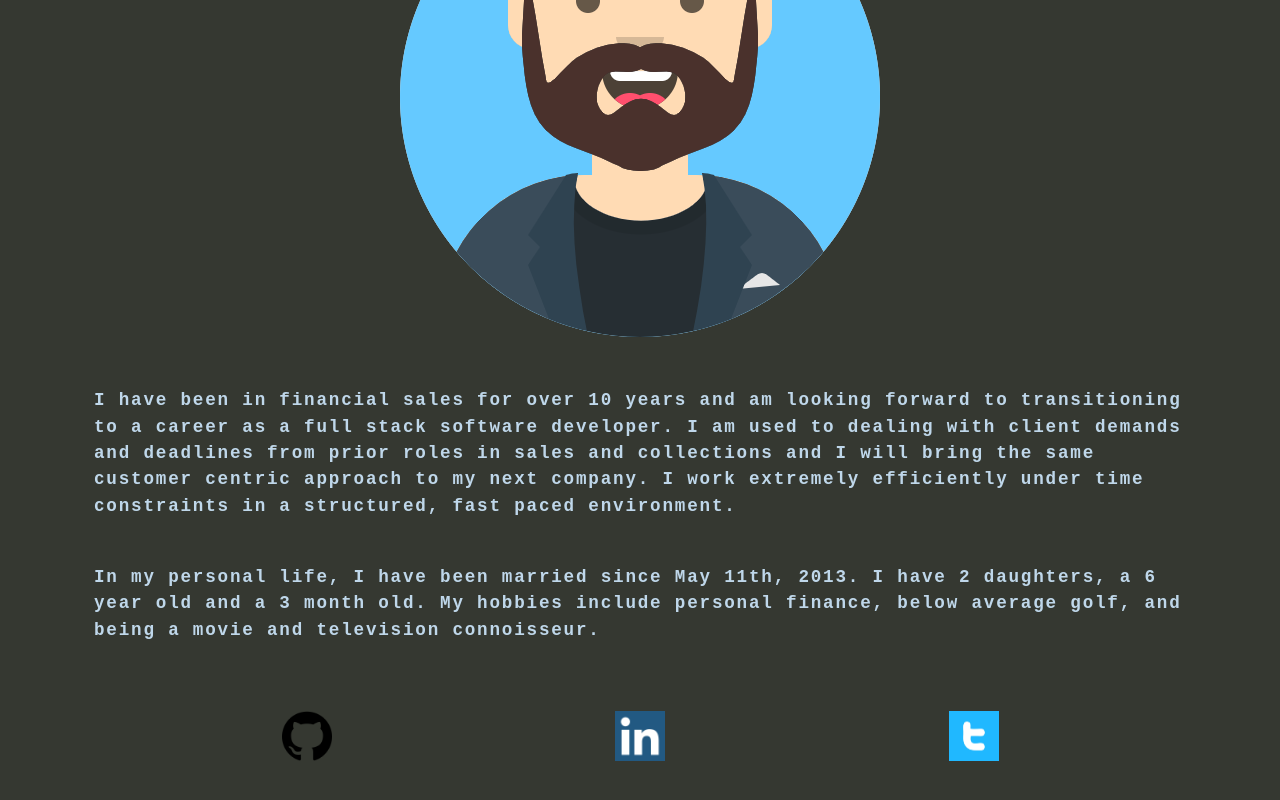
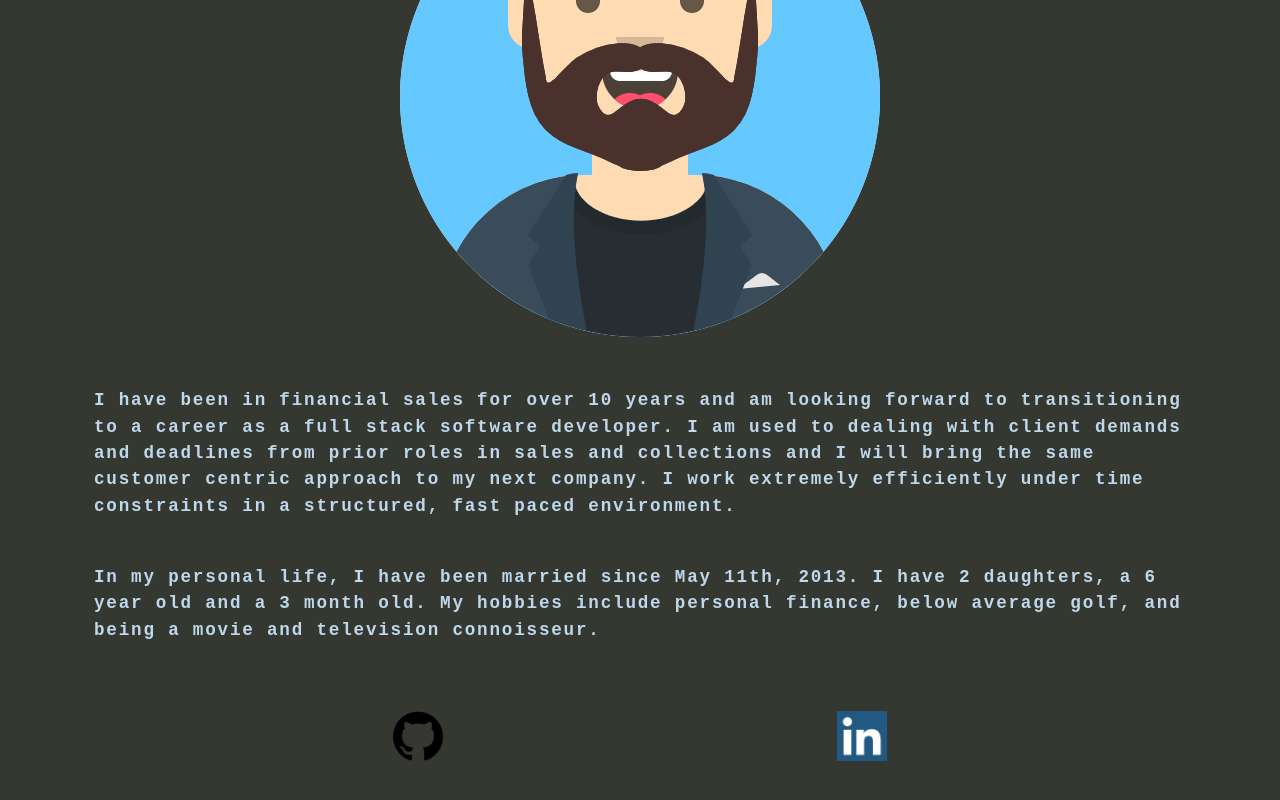
Before and after one commit to jvit1985/react-portfolio, a React (Create React App) app: page / in a window 1280 px wide. Shown: the part 547-1347 px from the top of the page. Built offline with nearby package versions, Linux system fonts and the light colour scheme.

Commit message:
updated footer

```diff
--- a/src/components/Footer/index.js
+++ b/src/components/Footer/index.js
@@ -14,11 +14,6 @@ class Footer extends Component {
                     <img src={require('../../assets/logos/linkedin-logo.png')} alt="LinkedIn" className='logo'></img>
                 </a>
                 </div>
-                <div>
-                <a href="https://twitter.com/JVititoe">
-                    <img src={require('../../assets/logos/twitter-logo.png')} alt="Twitter" className="logo"></img>
-                </a>
-                </div>
             </footer>
         )
     }
```
